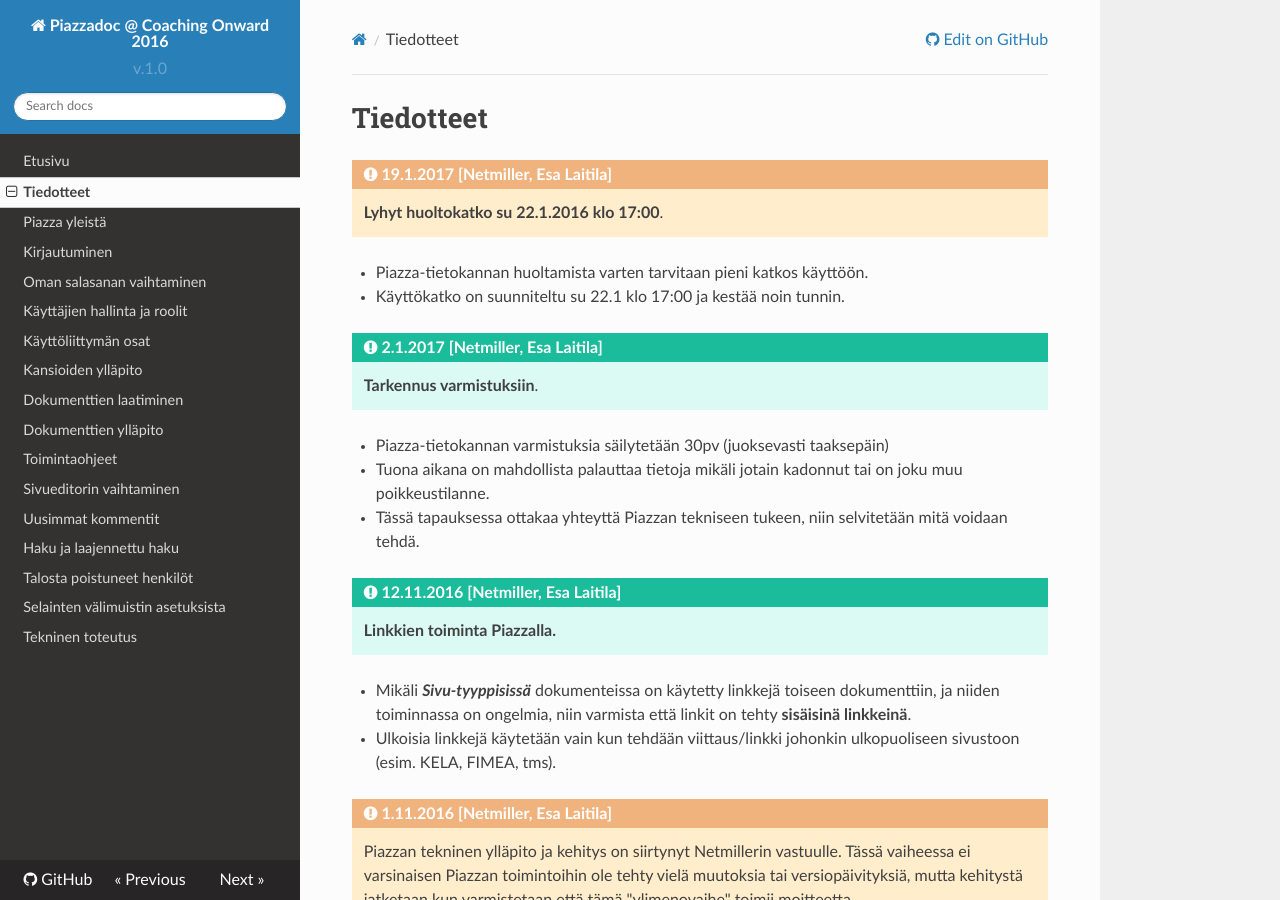
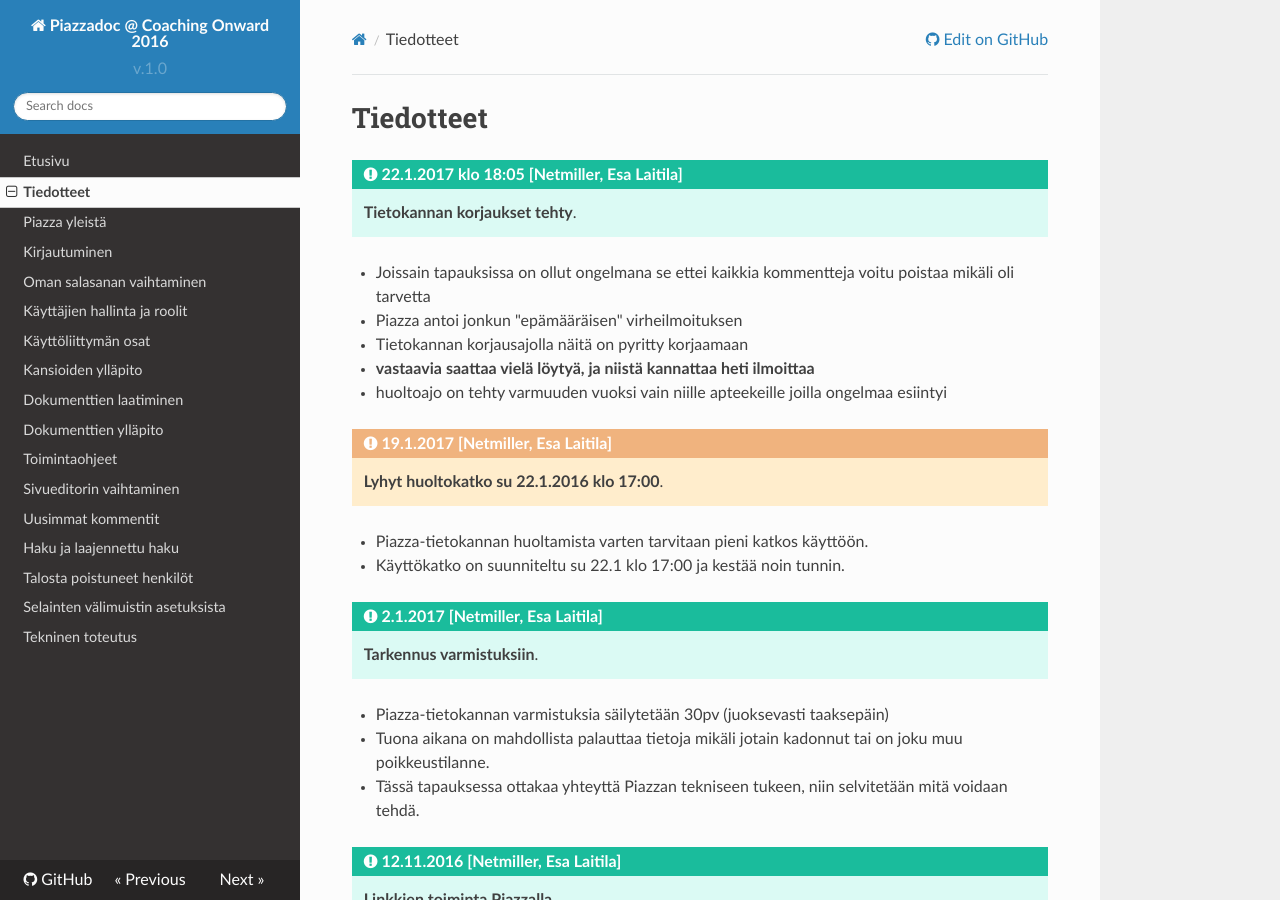
Before and after one commit to netmiller/piazzadoc, an MkDocs documentation site: the page built from sivut/tiedotteet.md, in a window 1280 px wide and 900 px high. Built offline with MkDocs 1.6.1, drawn with Linux system fonts in a browser that asks for light colours; nearby versions of some CDN libraries; old or Windows-style settings are respelled for this version of MkDocs.

Commit message:
Update tiedotteet.md

```diff
--- a/sivut/tiedotteet.md
+++ b/sivut/tiedotteet.md
@@ -1,4 +1,12 @@
 # Tiedotteet
+
+!!! tip "22.1.2017 klo 18:05 [Netmiller, Esa Laitila]"
+    __Tietokannan korjaukset tehty__.
+* Joissain tapauksissa on ollut ongelmana se ettei kaikkia kommentteja voitu poistaa mikäli oli tarvetta
+* Piazza antoi jonkun "epämääräisen" virheilmoituksen
+* Tietokannan korjausajolla näitä on pyritty korjaamaan
+* __vastaavia saattaa vielä löytyä, ja niistä kannattaa heti ilmoittaa__
+* huoltoajo on tehty varmuuden vuoksi vain niille apteekeille joilla ongelmaa esiintyi
 
 !!! warning "19.1.2017 [Netmiller, Esa Laitila]"
     __Lyhyt huoltokatko su 22.1.2016 klo 17:00__.
```
